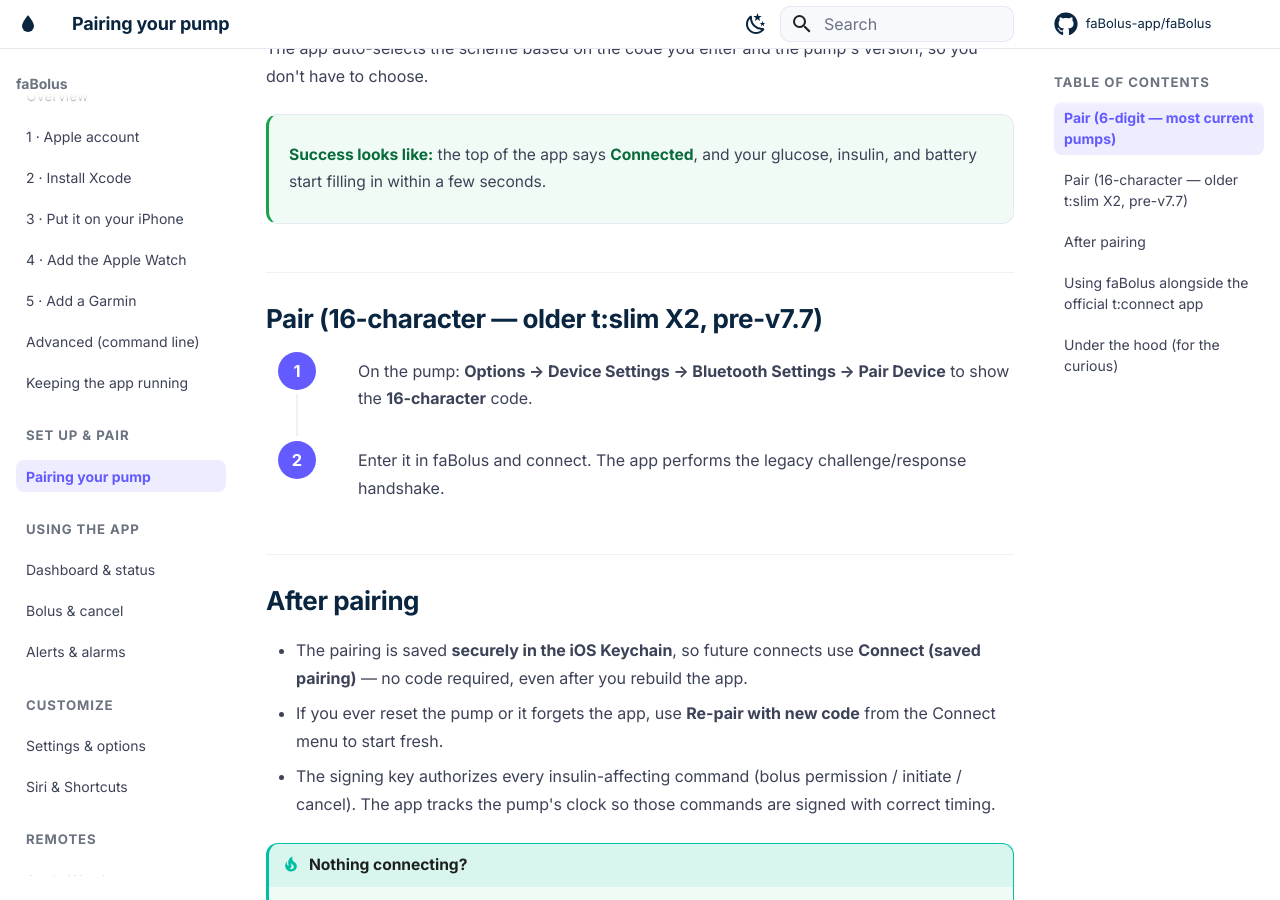
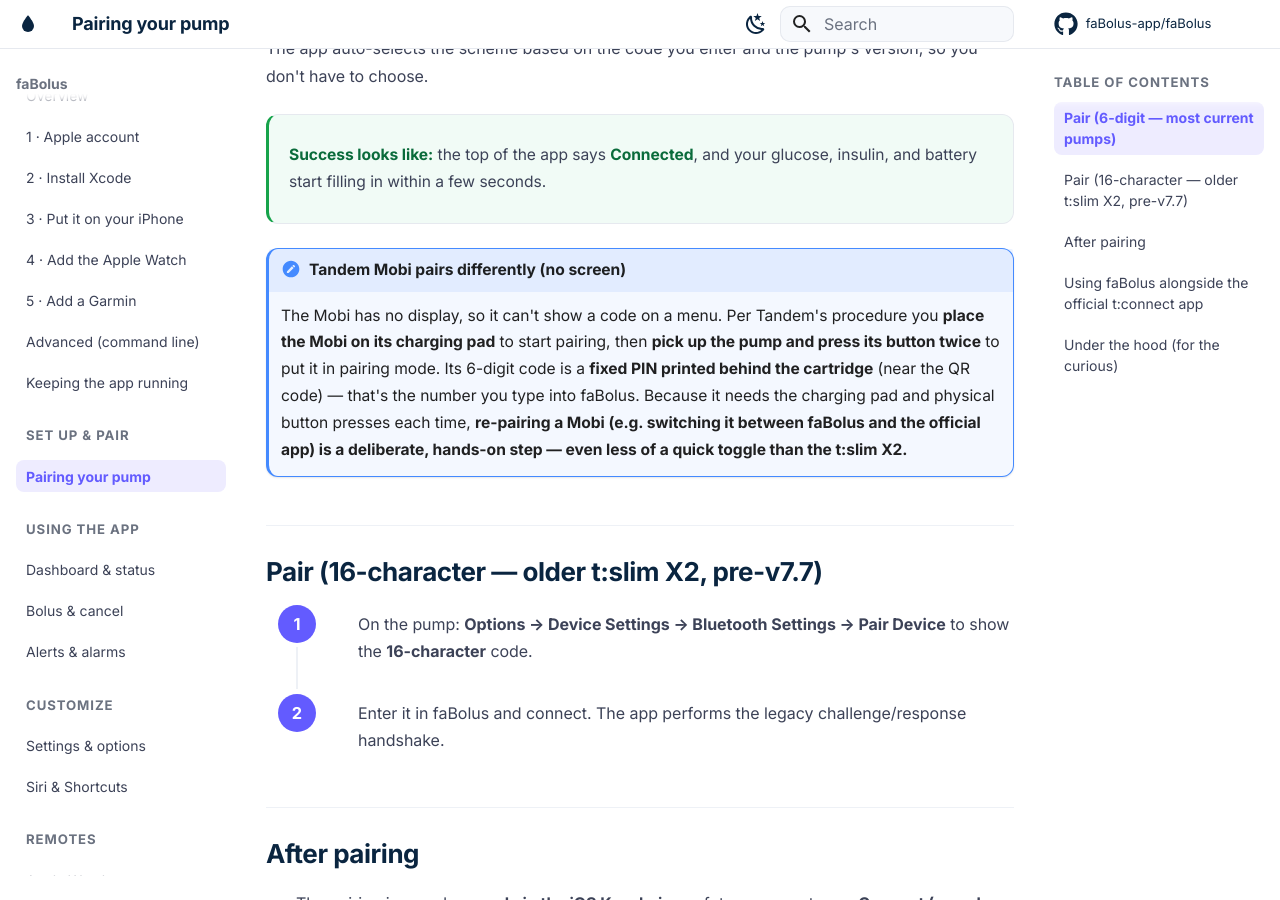
Before and after one commit to faBolus-app/faBolus, an MkDocs documentation site: the page built from docs/setup/pairing.md, in a window 1280 px wide and 900 px high, scrolled down 1400 px. Built offline with MkDocs 1.6.1 and Material for MkDocs 9.7.7, drawn with Linux system fonts in a browser that asks for light colours; comment, search, counter and statistics services are not loaded.

Commit message:
docs: note Tandem Mobi pairing needs the charging pad + button (implications for switching apps)
Per Tandem's official procedure, the screenless Mobi pairs by placing it on the charging pad,
pressing the pump button twice, and entering the fixed 6-digit PIN behind the cartridge. So
re-pairing a Mobi to switch between faBolus and t:connect is a hands-on, physical step each time —
even less of a quick toggle than the t:slim X2. Added to the Pairing page (Mobi note) and the
coexistence FAQ entry.

Co-Authored-By: Claude Opus 4.8 <noreply@anthropic.com>

```diff
--- a/docs/setup/pairing.md
+++ b/docs/setup/pairing.md
@@ -30,6 +30,15 @@ have to choose.
 **Success looks like:** the top of the app says **Connected**, and your glucose, insulin, and
 battery start filling in within a few seconds.
 </div>
+
+!!! note "Tandem Mobi pairs differently (no screen)"
+    The Mobi has no display, so it can't show a code on a menu. Per Tandem's procedure you **place
+    the Mobi on its charging pad** to start pairing, then **pick up the pump and press its button
+    twice** to put it in pairing mode. Its 6-digit code is a **fixed PIN printed behind the
+    cartridge** (near the QR code) — that's the number you type into faBolus. Because it needs the
+    charging pad and physical button presses each time, **re-pairing a Mobi (e.g. switching it
+    between faBolus and the official app) is a deliberate, hands-on step — even less of a quick
+    toggle than the t:slim X2.**
 
 ## Pair (16-character — older t:slim X2, pre-v7.7)
 
```
Also changed, not shown: docs/faq.md (+3 -1 lines).
